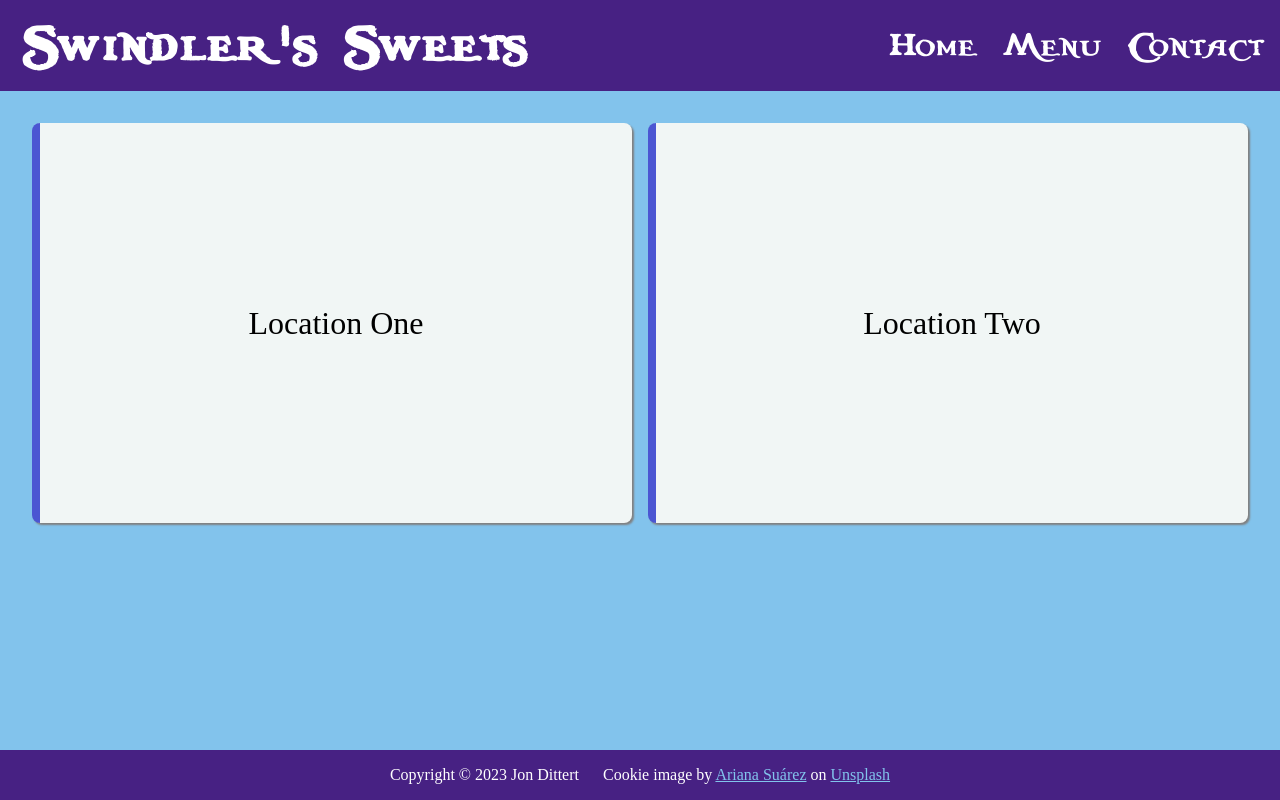
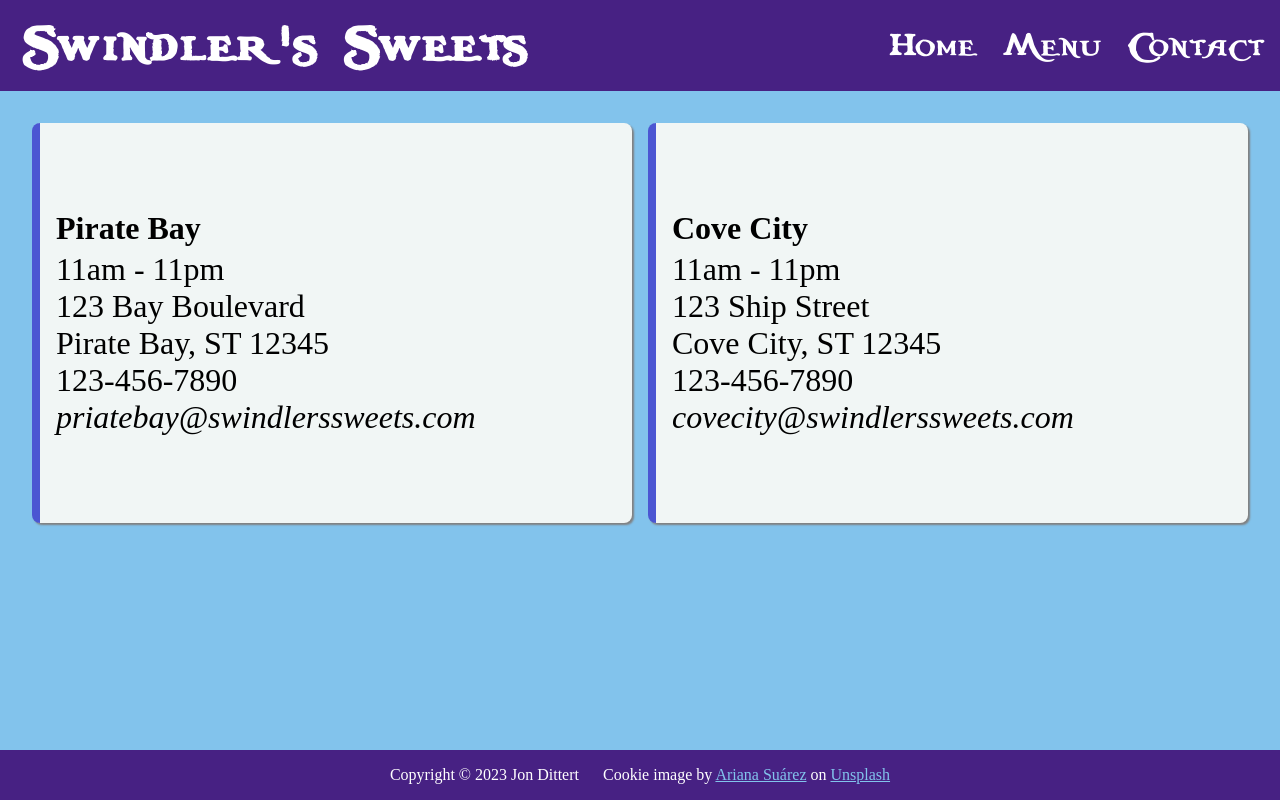
Before and after one commit to jdittert/restaurant, a website with bundled scripts: page dist/index.html in a window 1280 px wide. Both pictures are taken after a click on the element "Contact". Built offline with nearby package versions, Linux system fonts and the light colour scheme.

Commit message:
Add content to contact page, update styling

```diff
--- a/src/contact.js
+++ b/src/contact.js
@@ -5,18 +5,64 @@ function createContact() {
     element.appendChild(mainWrapper);
 
     // Create contact cards
-    const contactOne = document.createElement('div');
-    contactOne.classList.add('card');
-    contactOne.textContent = 'Location One';
-    mainWrapper.appendChild(contactOne);
+    locations.forEach(createContactCard);
 
-    const contactTwo = document.createElement('div');
-    contactTwo.classList.add('card');
-    contactTwo.textContent = 'Location Two';
-    mainWrapper.appendChild(contactTwo);
+    function createContactCard(store) {
+        // Create card
+        const contact = document.createElement('div');
+        contact.classList.add('card', 'contact-card');
+        mainWrapper.appendChild(contact);
+        const cardWrapper = document.createElement('div');
+        cardWrapper.classList.add('contact-card-wrapper');
+        contact.appendChild(cardWrapper);
+        // Location div
+        const location = document.createElement('div');
+        location.classList.add('location');
+        location.textContent = store.location;
+        cardWrapper.appendChild(location);
+        // Hours div
+        const hours = document.createElement('div');
+        hours.classList.add('hours');
+        hours.textContent = store.hours
+        cardWrapper.appendChild(hours);
+        // Address div
+        const address = document.createElement('div');
+        address.classList.add('address');
+        address.innerText = `${store.address}\n${store.city}`;
+        cardWrapper.appendChild(address);
+        // Phone div
+        const phone = document.createElement('div')
+        phone.classList.add('phone');
+        phone.textContent = `${store.phone}`
+        cardWrapper.appendChild(phone);
+        // Email div
+        const email = document.createElement('div');
+        email.classList.add('email');
+        email.textContent = `${store.email}`;
+        cardWrapper.appendChild(email);
+    }
 
     return element;
-}
+};
+
+const locations = [
+    {
+        'location': 'Pirate Bay',
+        'hours': '11am - 11pm',
+        'address': '123 Bay Boulevard',
+        'city': 'Pirate Bay, ST 12345',
+        'phone': '123-456-7890',
+        'email': 'priatebay@swindlerssweets.com'
+    },
+    {
+        'location': 'Cove City',
+        'hours': '11am - 11pm',
+        'address': '123 Ship Street',
+        'city': 'Cove City, ST 12345',
+        'phone': '123-456-7890',
+        'email': 'covecity@swindlerssweets.com'
+    }
+];
 
 function loadContact () {
     const main = document.getElementById('main');
--- a/src/home.js
+++ b/src/home.js
@@ -8,7 +8,7 @@ function home() {
 
     // Card with cookie
     const mainImage = document.createElement('div');
-    mainImage.classList.add('card', 'image-card');
+    mainImage.classList.add('card', 'image-card', 'main-card');
     const cookieImage = document.createElement('img');
     cookieImage.src = 'swindle-cookie.jpg';
     cookieImage.classList.add('main-image');
@@ -18,7 +18,7 @@ function home() {
 
     // Card with description
     const description = document.createElement('div');
-    description.classList.add('card', 'description');
+    description.classList.add('card', 'description', 'main-card');
     const descText = document.createElement('div');
     descText.classList.add('cardtext');
     const descTop = document.createElement('p');
--- a/src/style.css
+++ b/src/style.css
@@ -103,6 +103,9 @@ main {
 .card {
     height: 400px;
     width: 600px;
+}
+
+.main-card {
     display: flex;
     justify-content: center;
     align-items: center;
@@ -146,6 +149,21 @@ main {
     color: var(--text-color);
 }
 
+.contact-card {
+    display: grid;
+    justify-content: start;
+    align-items: center;
+}
+
+.location {
+    font-weight: bold;
+    margin-bottom: .25rem;
+}
+
+.email {
+    font-style: italic;
+}
+
 footer {
     text-align: center;
     background-color: var(--dark-accent-color);
```
Also changed, not shown: dist/main.js.
